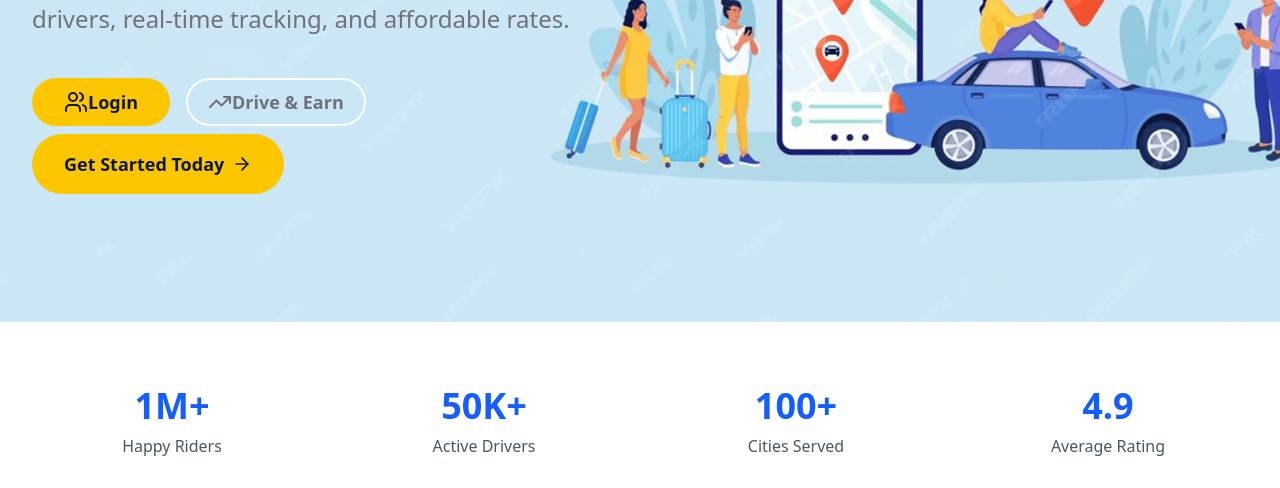
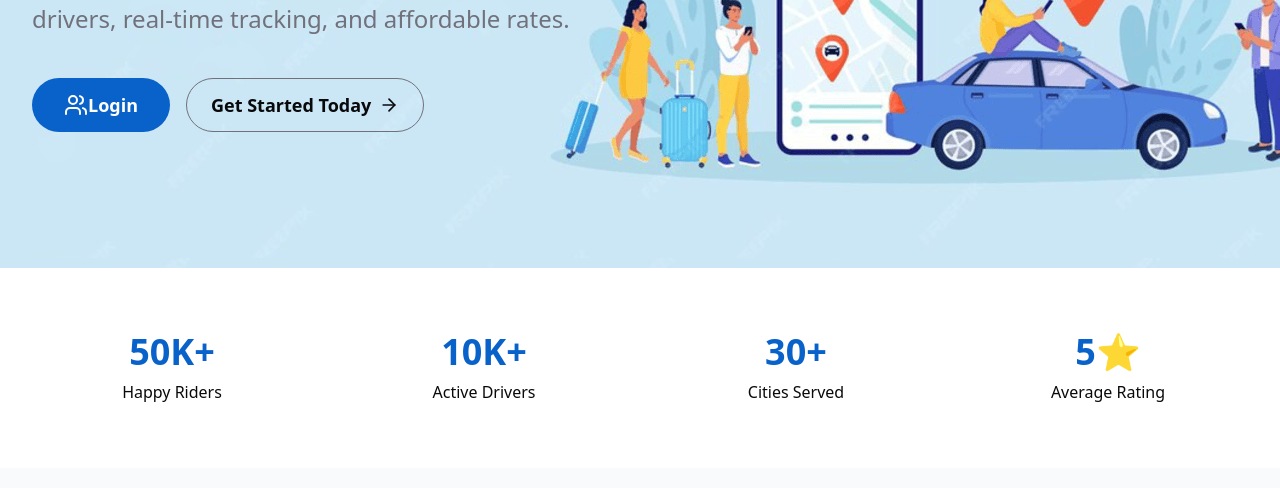
Before and after one commit to Shovon96/Ride-Booking-System-Frontend, a React (Vite) app: page / in a window 1280 px wide. Shown: the part 312-800 px from the top of the page. Built offline with nearby package versions, Linux system fonts and the light colour scheme; no server answers.

Commit message:
home page status section done

```diff
--- a/package.json
+++ b/package.json
@@ -38,6 +38,7 @@
     "leaflet": "^1.9.4",
     "lucide-react": "^0.540.0",
     "react": "^19.1.1",
+    "react-countup": "^6.5.3",
     "react-dom": "^19.1.1",
     "react-hook-form": "^7.62.0",
     "react-leaflet": "^5.0.0",
--- a/src/components/pages/home/page.tsx
+++ b/src/components/pages/home/page.tsx
@@ -16,6 +16,9 @@ import {
   Users
 } from 'lucide-react';
 import { Link, useNavigate } from 'react-router';
+import CountUp from "react-countup";
+
+
 
 const Home = () => {
   const features = [
@@ -66,10 +69,10 @@ const Home = () => {
   ];
 
   const stats = [
-    { number: "1M+", label: "Happy Riders" },
-    { number: "50K+", label: "Active Drivers" },
-    { number: "100+", label: "Cities Served" },
-    { number: "4.9", label: "Average Rating" }
+    { number: 50, suffix: "K+", label: "Happy Riders" },
+    { number: 10, suffix: "K+", label: "Active Drivers" },
+    { number: 30, suffix: "+", label: "Cities Served" },
+    { number: 5, suffix: "⭐", label: "Average Rating" }
   ];
 
   const { data } = useUserDataQuery(undefined);
@@ -127,13 +130,14 @@ const Home = () => {
               >
                 <Link
                   to={role ? "/user" : "/login"}
-                  className="bg-yellow-400 text-gray-900 px-8 py-2 rounded-full font-semibold text-lg hover:bg-yellow-300 transition-colors duration-200 flex items-center justify-center"
+                  className="bg-chart-4 text-background px-8 py-2 rounded-full font-semibold text-lg hover:bg-primary transition-colors duration-200 flex items-center justify-center"
                 >
                   <Users />
                   {
                     role ? role : "Login"
                   }
                 </Link>
+                {UserRole.DRIVER && role === UserRole.DRIVER &&
                   <div
                     onClick={handleDriverClick}
                     className="border-2 border-white text-muted-foreground px-5 py-2 rounded-full font-semibold text-lg hover:bg-white hover:text-primary transition-colors duration-200 flex items-center justify-center cursor-pointer"
@@ -141,13 +145,13 @@ const Home = () => {
                     <TrendingUp />
                     {role === UserRole.DRIVER ? "Go for drive!" : "Drive & Earn"}
                   </div>
-              </motion.div>
+                }
                 <div className="flex flex-col sm:flex-row gap-4">
                   {
                     !role && (
                       <Link
                         to={"/registration"}
-                      className="bg-yellow-400 text-gray-900 px-8 py-4 rounded-full font-semibold text-lg hover:bg-yellow-300 transition-all duration-200 flex items-center justify-center group"
+                        className="text-foreground border border-muted-foreground px-6 py-3 rounded-full font-semibold text-lg hover:bg-muted transition-all duration-200 flex items-center justify-center group"
                       >
                         Get Started Today
                         <ArrowRight className="ml-2 h-5 w-5 group-hover:translate-x-1 transition-transform" />
@@ -155,14 +159,14 @@ const Home = () => {
                     )
                   }
                 </div>
-
+              </motion.div>
             </motion.div>
           </div>
         </div>
       </section>
 
       {/* Stats Section */}
-      <section className="py-16 bg-white">
+      <section className="py-16 bg-background">
         <div className="max-w-7xl mx-auto px-4 sm:px-6 lg:px-8">
           <div className="grid grid-cols-2 lg:grid-cols-4 gap-8">
             {stats.map((stat, index) => (
@@ -171,12 +175,20 @@ const Home = () => {
                 initial={{ opacity: 0, y: 20 }}
                 whileInView={{ opacity: 1, y: 0 }}
                 transition={{ duration: 0.5, delay: index * 0.1 }}
+                viewport={{ once: false, amount: 0.3 }}
                 className="text-center"
               >
-                <div className="text-3xl lg:text-4xl font-bold text-blue-600 mb-2">
-                  {stat.number}
+                <div className="text-3xl lg:text-4xl font-bold text-chart-4 mb-2">
+                  <CountUp
+                    start={0}
+                    end={stat.number}
+                    duration={3.5}
+                    suffix={stat.suffix}
+                    enableScrollSpy
+                    scrollSpyOnce={false}
+                  />
                 </div>
-                <div className="text-gray-600 font-medium">{stat.label}</div>
+                <div className="text-foreground font-medium">{stat.label}</div>
               </motion.div>
             ))}
           </div>
--- a/src/index.css
+++ b/src/index.css
@@ -64,7 +64,7 @@
   --chart-1: oklch(0.646 0.222 41.116);
   --chart-2: oklch(0.6 0.118 184.704);
   --chart-3: oklch(0.828 0.189 84.429);
-  --chart-4: oklch(0.398 0.07 227.392);
+  --chart-4: oklch(51.258% 0.17858 257.19);
   --chart-5: oklch(0.769 0.188 70.08);
   --sidebar: oklch(0.985 0 0);
   --sidebar-foreground: oklch(0.141 0.005 285.823);
@@ -95,7 +95,7 @@
   --border: oklch(1 0 0 / 10%);
   --input: oklch(1 0 0 / 15%);
   --ring: oklch(0.637 0.237 25.331);
-  --chart-1: oklch(0.488 0.243 264.376);
+  --chart-1: oklch(45.523% 0.18038 265.475);
   --chart-2: oklch(0.696 0.17 162.48);
   --chart-3: oklch(0.769 0.188 70.08);
   --chart-4: oklch(0.627 0.265 303.9);
```
Also changed, not shown: 1 other file (tests, documents, lock files or other folders). Lines whose indentation alone changed are shown as unchanged.
